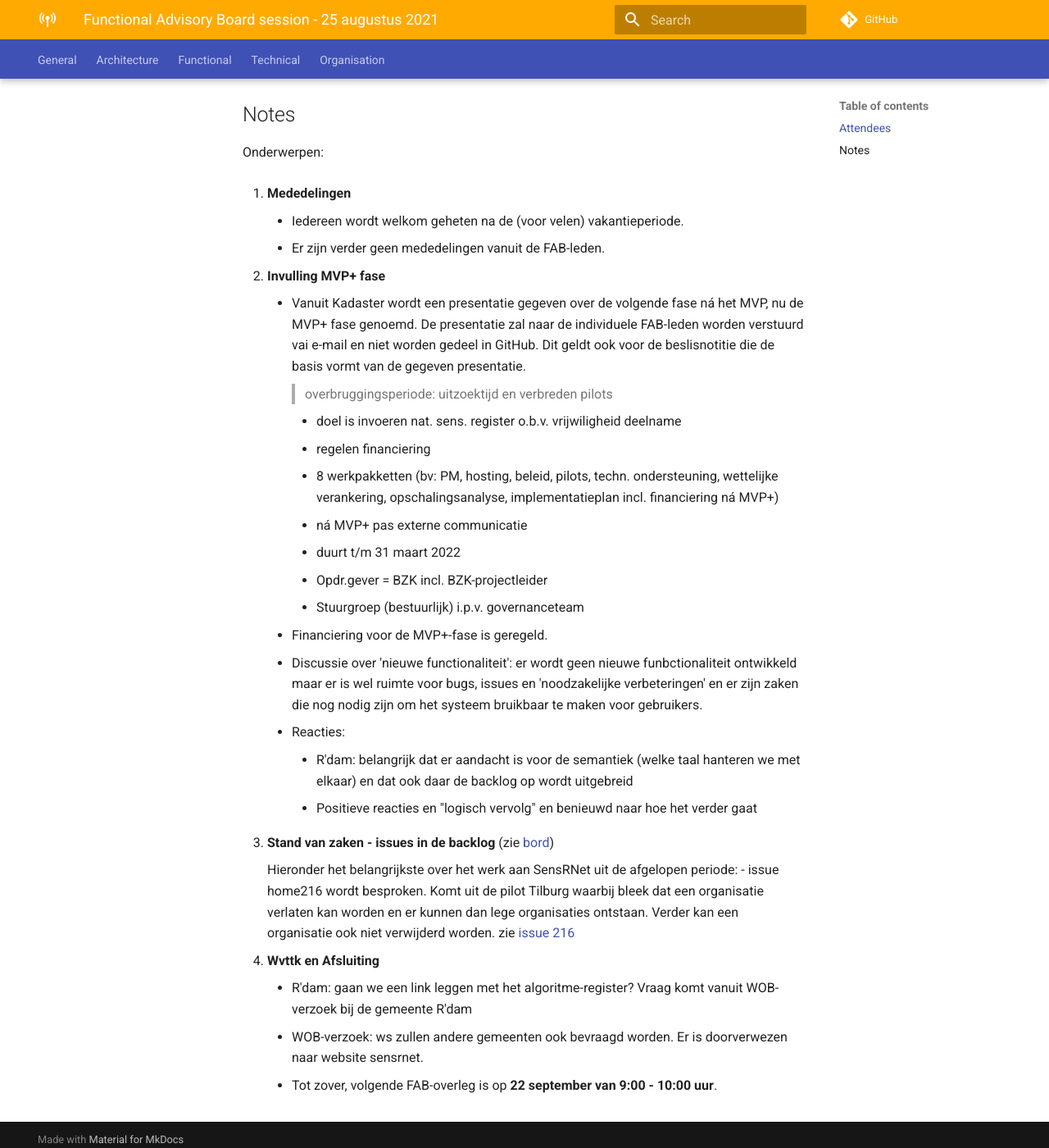
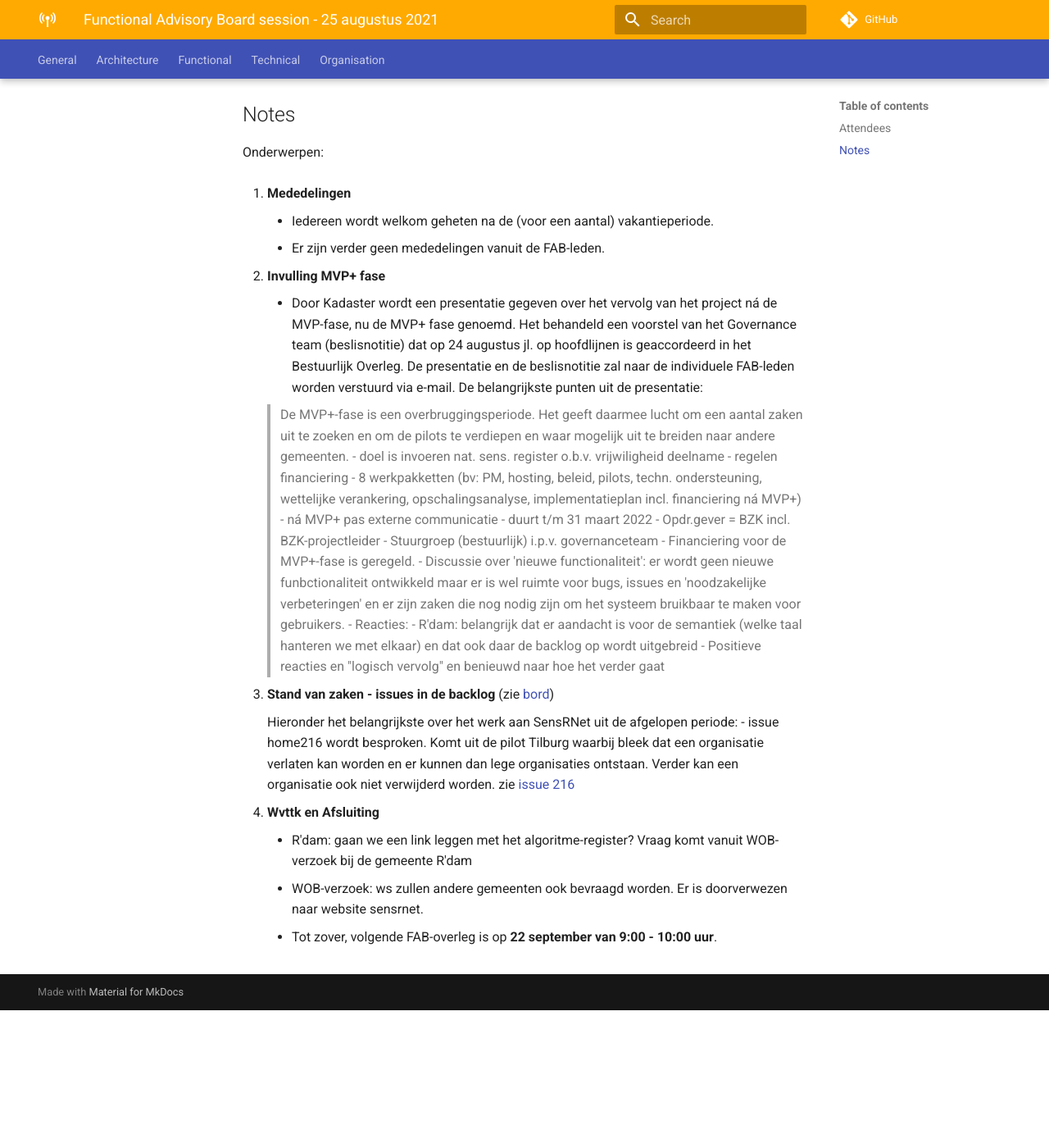
Before and after one commit to kadaster-labs/sensrnet-home, an MkDocs documentation site: the page built from docs/notes/2021-08-25-FAB-notes.md, in a window 1280 px wide and 1400 px high, scrolled down 689 px. Shown: the whole window at 82% size. Built offline with MkDocs 1.6.1 and Material for MkDocs 9.7.7, drawn with Linux system fonts in a browser that asks for light colours; comment, search, counter and statistics services are not loaded; after the commit the page ends 1921 px from its top, so only the background shows below that.

Commit message:
Update 2021-08-25-FAB-notes.md

```diff
--- a/docs/notes/2021-08-25-FAB-notes.md
+++ b/docs/notes/2021-08-25-FAB-notes.md
@@ -25,13 +25,14 @@
 
 1. **Mededelingen**
 
-     - Iedereen wordt welkom geheten na de (voor velen) vakantieperiode.
+     - Iedereen wordt welkom geheten na de (voor een aantal) vakantieperiode.
      - Er zijn verder geen mededelingen vanuit de FAB-leden.
 
 2. **Invulling MVP+ fase**
 
-    - Vanuit Kadaster wordt een presentatie gegeven over de volgende fase ná het MVP, nu de MVP+ fase genoemd. De presentatie zal naar de individuele FAB-leden worden verstuurd vai e-mail en niet worden gedeel in GitHub. Dit geldt ook voor de beslisnotitie die de basis vormt van de gegeven presentatie.
-       > overbruggingsperiode: uitzoektijd en verbreden pilots
+    - Door Kadaster wordt een presentatie gegeven over het vervolg van het project ná de MVP-fase, nu de MVP+ fase genoemd. Het behandeld een voorstel van het Governance team (beslisnotitie) dat op 24 augustus jl. op hoofdlijnen is geaccordeerd in het Bestuurlijk Overleg. De presentatie en de beslisnotitie zal naar de individuele FAB-leden worden verstuurd via e-mail. De belangrijkste punten uit de presentatie:
+
+       > De MVP+-fase is een overbruggingsperiode. Het geeft daarmee lucht om een aantal zaken uit te zoeken en om de pilots te verdiepen en waar mogelijk uit te breiden naar andere gemeenten.
           - doel is invoeren nat. sens. register o.b.v. vrijwiligheid deelname
           - regelen financiering
           - 8 werkpakketten (bv: PM, hosting, beleid, pilots, techn. ondersteuning, wettelijke verankering, opschalingsanalyse, implementatieplan incl. financiering ná MVP+)
```
